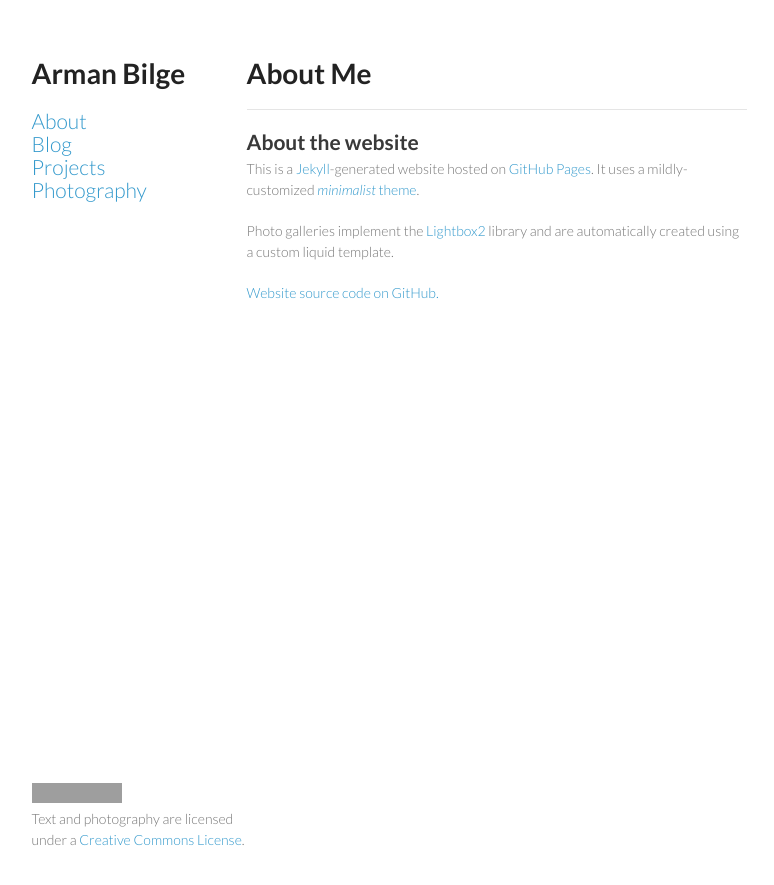
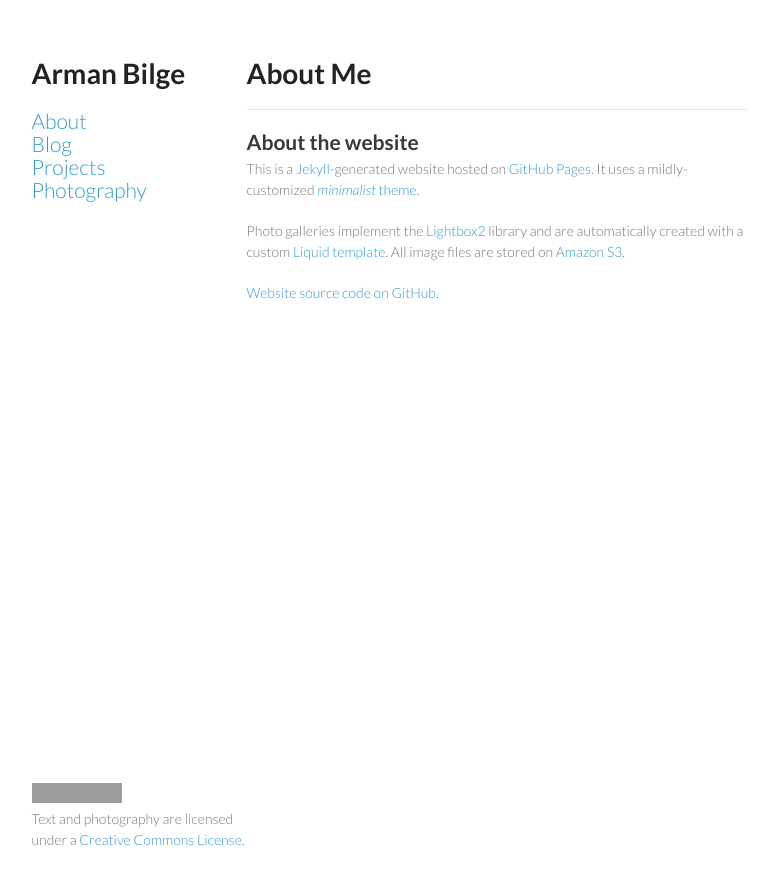
Before and after one commit to armanbilge/armanbilge.github.io, a Jekyll site: the page built from about/index.md, in a window 1280 px wide. Shown: the top 885 px of the page, without its empty margins (251-1025 px from the left). Built offline with Jekyll 4.4.1, drawn with Linux system fonts in a browser that asks for light colours; grey boxes are pictures that could not be loaded.

Commit message:
Update index.md

```diff
--- a/about/index.md
+++ b/about/index.md
@@ -12,6 +12,6 @@ layout: default
 
 This is a [Jekyll](http://www.jekyllrb.com/)-generated website hosted on [GitHub Pages](http://pages.github.com/). It uses a mildly-customized [*minimalist* theme](http://github.com/orderedlist/minimal).
 
-Photo galleries implement the [Lightbox2](http://lokeshdhakar.com/projects/lightbox2/) library and are automatically created using a custom liquid template.
+Photo galleries implement the [Lightbox2](http://lokeshdhakar.com/projects/lightbox2/) library and are automatically created with a custom [Liquid template](http://jekyllrb.com/docs/templates/). All image files are stored on [Amazon S3](http://aws.amazon.com/s3).
 
 [Website source code on GitHub.](https://github.com/armanbilge/armanbilge.github.io)
```
